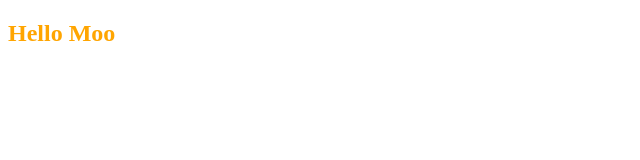
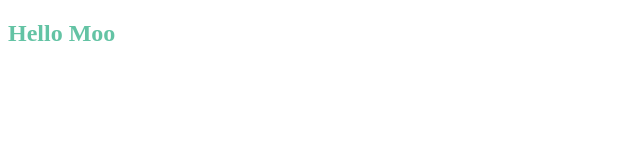
Before and after one commit to Taylorlcj/FrontEndPractice, a plain HTML site: page HTML/css.html in a window 1280 px wide. Shown: the whole page, without its empty margins (0-640 px from the left). Drawn offline with Linux system fonts and the light colour scheme.

Commit message:
fuck you

```diff
--- a/HTML/app.css
+++ b/HTML/app.css
@@ -1,3 +1,3 @@
 h2 {
-        color: orange;
+        color: rgb(99, 195, 164);
     }
```
